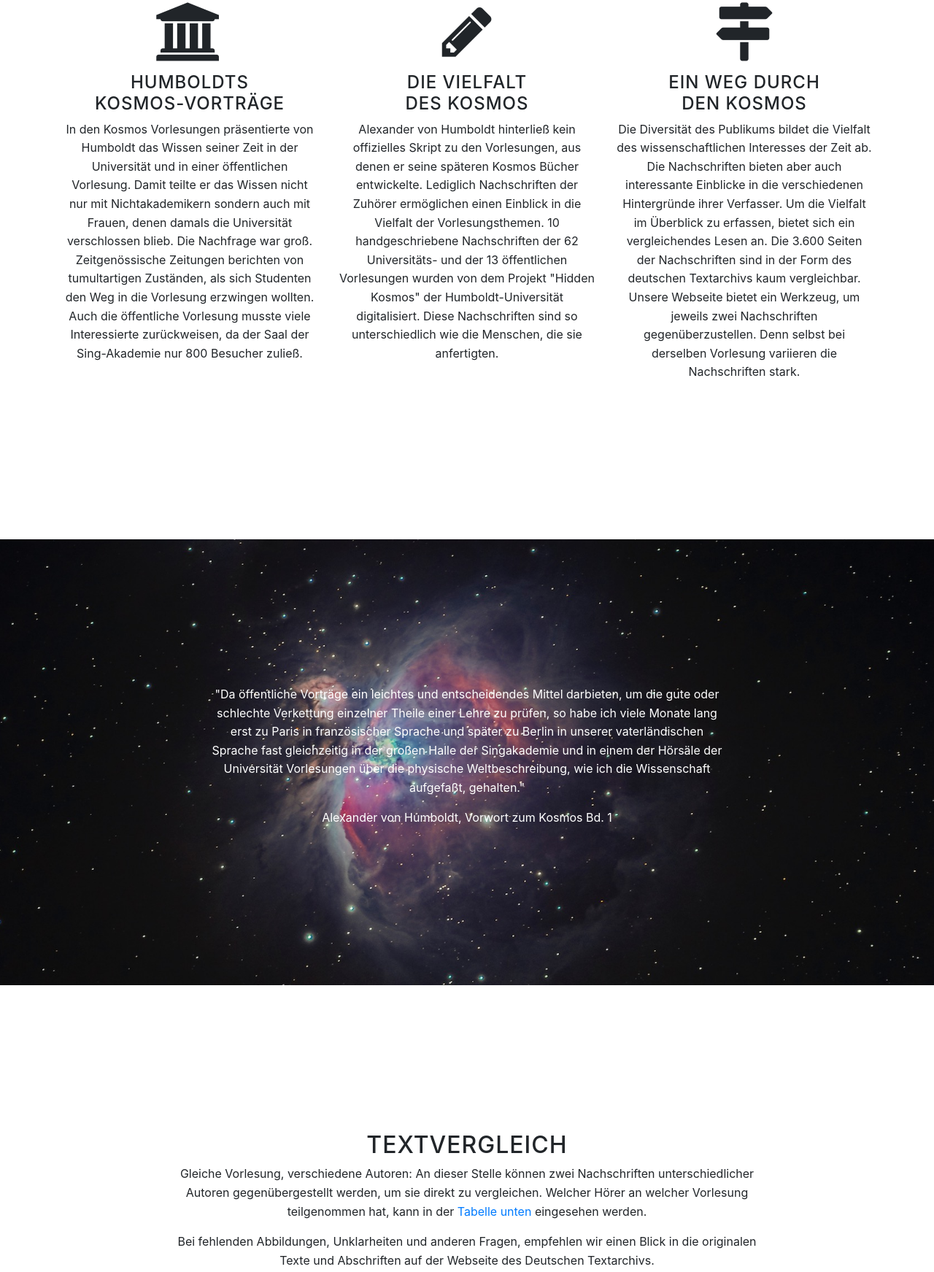
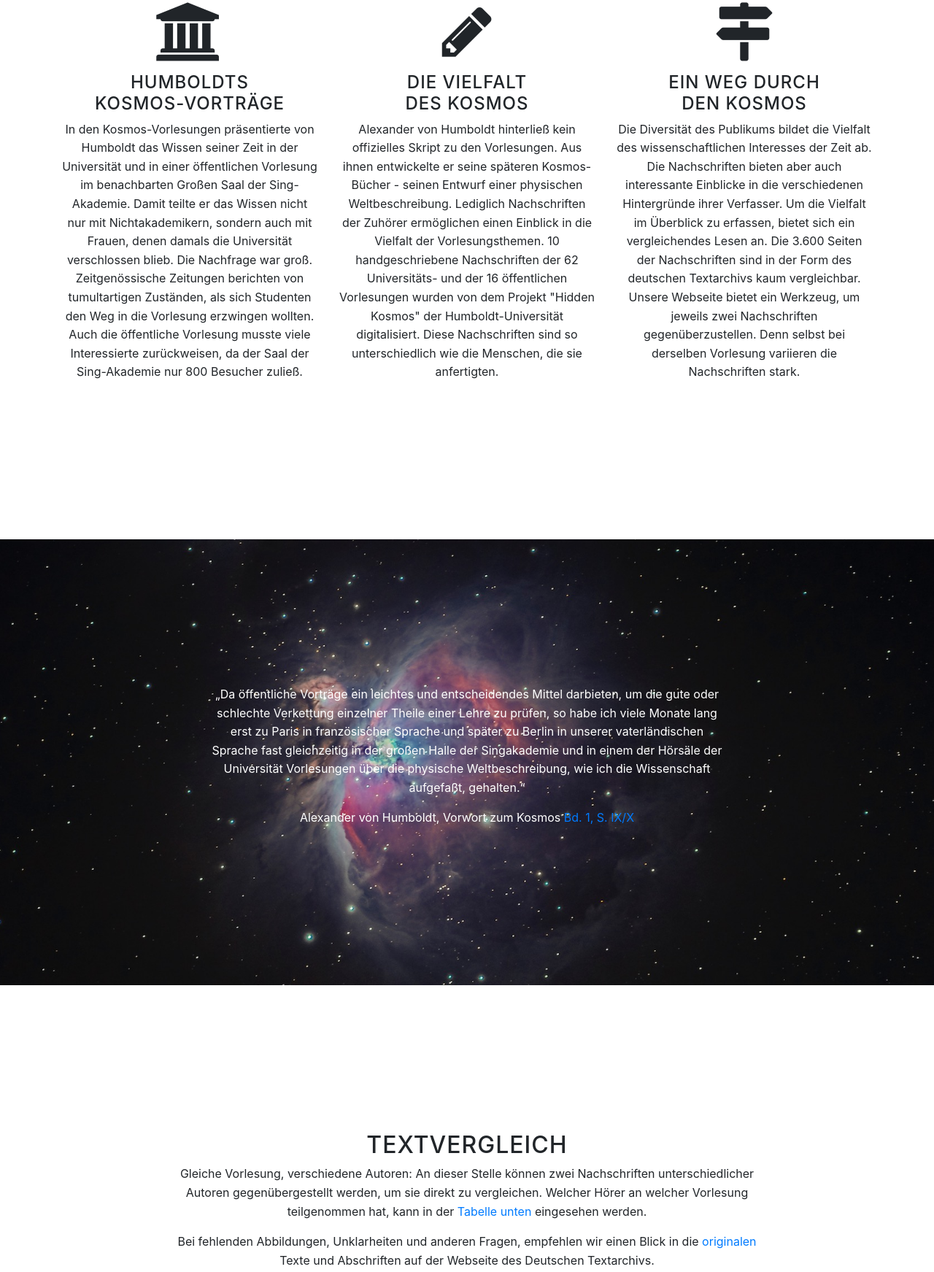
Before and after one commit to calculatinginfinity/ExploringTheHiddenKosmos, a website with bundled scripts: page www/index.html in a window 1280 px wide. Shown: the part 997-2740 px from the top of the page at 73% size. Built offline with nearby package versions, Linux system fonts and the light colour scheme.

Commit message:
footer updates

```diff
--- a/www/index.html
+++ b/www/index.html
@@ -62,7 +62,7 @@
         <div class="container">
           <div class="row">
             <div class="col-lg-8 mx-auto">
-              <h1 class="brand-heading">Exploring the <br>Hidden Kosmos</h1>
+              <h1 class="brand-heading" style="margin-top: 40px">Exploring the <br>Hidden Kosmos</h1>
                 <p class="intro-text">Entdecke Alexander von Humboldts Kosmos-
                 <br>Vorlesungen aus den Jahren 1827/28. </p>
               <a href="#about" class="btn btn-circle js-scroll-trigger">
@@ -86,8 +86,7 @@
                   <!--h4 class="text-bold">62 Vorträge an der Universität, 16 Vorträge an der Sing-Akademie</h4-->
                   <h4 class="text-bold">Humboldts<br> Kosmos-Vorträge</h4>
 
-                  <p>In den Kosmos Vorlesungen präsentierte von Humboldt das Wissen seiner Zeit in der Universität und in einer öffentlichen Vorlesung. Damit teilte er das Wissen nicht nur mit Nichtakademikern sondern auch mit Frauen, denen damals die Universität verschlossen blieb. Die Nachfrage war groß.
-                    Zeitgenössische Zeitungen berichten von tumultartigen Zuständen, als sich Studenten den Weg in die Vorlesung erzwingen wollten. Auch die öffentliche Vorlesung musste viele Interessierte zurückweisen, da der Saal der Sing-Akademie nur 800 Besucher zuließ.
+                  <p>In den Kosmos-Vorlesungen präsentierte von Humboldt das Wissen seiner Zeit in der Universität und in einer öffentlichen Vorlesung im benachbarten Großen Saal der Sing-Akademie. Damit teilte er das Wissen nicht nur mit Nichtakademikern, sondern auch mit Frauen, denen damals die Universität verschlossen blieb. Die Nachfrage war groß. Zeitgenössische Zeitungen berichten von tumultartigen Zuständen, als sich Studenten den Weg in die Vorlesung erzwingen wollten. Auch die öffentliche Vorlesung musste viele Interessierte zurückweisen, da der Saal der Sing-Akademie nur 800 Besucher zuließ.
                   </p>
                 </div>
               </div>
@@ -97,7 +96,7 @@
               <div class="align-center">
                   <p><i class="fa fa-pencil fa-5x mar-bot20"></i></p>
                   <h4 class="text-bold">Die Vielfalt <br>des Kosmos</h4>
-                  <p>Alexander von Humboldt hinterließ kein offizielles Skript zu den Vorlesungen, aus denen er seine späteren Kosmos Bücher entwickelte. Lediglich Nachschriften der Zuhörer ermöglichen einen Einblick in die Vielfalt der Vorlesungsthemen. 10 handgeschriebene Nachschriften der 62 Universitäts- und der 13 öffentlichen Vorlesungen wurden von dem Projekt "Hidden Kosmos" der Humboldt-Universität digitalisiert. Diese Nachschriften sind so unterschiedlich wie die Menschen, die sie anfertigten.
+                  <p>Alexander von Humboldt hinterließ kein offizielles Skript zu den Vorlesungen. Aus ihnen entwickelte er seine späteren Kosmos-Bücher - seinen Entwurf einer physischen Weltbeschreibung. Lediglich Nachschriften der Zuhörer ermöglichen einen Einblick in die Vielfalt der Vorlesungsthemen. 10 handgeschriebene Nachschriften der 62 Universitäts- und der 16 öffentlichen Vorlesungen wurden von dem Projekt "Hidden Kosmos" der Humboldt-Universität digitalisiert. Diese Nachschriften sind so unterschiedlich wie die Menschen, die sie anfertigten.
                   </p>
                 </div>
             </div>
@@ -120,9 +119,11 @@
     <section id="quote1" class="quote1-section content-section text-center">
       <div class="container">
         <div class="col-lg-8 mx-auto">
-          <p>"Da öffentliche Vorträge ein leichtes und entscheidendes Mittel darbieten, um die gute oder schlechte Verkettung einzelner Theile einer Lehre zu prüfen, so habe ich viele Monate lang erst zu Paris in französischer Sprache und später zu Berlin in unserer vaterländischen Sprache fast gleichzeitig in der großen Halle der Singakademie und in einem der Hörsäle der Universität Vorlesungen über die physische Weltbeschreibung, wie ich die Wissenschaft aufgefaßt, gehalten."</p>
+          <p>„Da öffentliche Vorträge ein leichtes und entscheidendes Mittel darbieten, um die gute oder schlechte Verkettung einzelner Theile einer Lehre zu prüfen, so habe ich viele Monate lang erst zu Paris in französischer Sprache und später zu Berlin in unserer vaterländischen Sprache fast gleichzeitig in der großen Halle der Singakademie und in einem der Hörsäle der Universität Vorlesungen über die physische Weltbeschreibung, wie ich die Wissenschaft aufgefaßt, gehalten.“</p>
 
-          <p>Alexander von Humboldt, Vorwort zum Kosmos Bd. 1</p>
+          <p>Alexander von Humboldt, Vorwort zum Kosmos <a href="http://www.deutschestextarchiv.de/humboldt_kosmos01_1845/12" target="_blank">Bd. 1, S. IX/X</a></p>
+
+
 
         </div>
       </div>
@@ -135,8 +136,8 @@
       <div class="col-md-8 mx-auto">
             <div class="section-header">
               <h2 class="section-heading animated" data-animation="bounceInUp">TEXTVERGLEICH</h2>
-              <p>Gleiche Vorlesung, verschiedene Autoren: An dieser Stelle können zwei Nachschriften unterschiedlicher Autoren gegenübergestellt werden, um sie direkt zu vergleichen. Welcher Hörer an welcher Vorlesung teilgenommen hat, kann in der <a href="#section-lectures">Tabelle unten</a> eingesehen werden. </p><p>Bei fehlenden Abbildungen, Unklarheiten und anderen Fragen, empfehlen wir einen Blick in die originalen Texte und Abschriften auf der Webseite des Deutschen Textarchivs.</p>
-          </div>
+              <p>Gleiche Vorlesung, verschiedene Autoren: An dieser Stelle können zwei Nachschriften unterschiedlicher Autoren gegenübergestellt werden, um sie direkt zu vergleichen. Welcher Hörer an welcher Vorlesung teilgenommen hat, kann in der <a href="#section-lectures">Tabelle unten</a> eingesehen werden. </p><p>Bei fehlenden Abbildungen, Unklarheiten und anderen Fragen, empfehlen wir einen Blick in die <a href="http://www.deutschestextarchiv.de/search/metadata?corpus=avhkv" target="_blank">originalen</a> Texte und Abschriften auf der Webseite des Deutschen Textarchivs.</p>
+            </div>
       </div>
 
 
@@ -241,7 +242,7 @@
             <div class="col-md-10 mx-auto">
                 <div class="section-header">
                   <h2 class="section-heading animated" data-animation="bounceInUp">Hörerübersicht</h2>
-                  <p>Übersicht über die einzelnen Mitschriften der Kosmosvorlesungen der unterschiedlichen Autoren. Nicht jeder Autor hat jeweils alle Vorlesungen mitgeschrieben.</p>
+                  <p>Übersicht über die einzelnen Nachschriften der Kosmosvorlesungen der unterschiedlichen Autoren. Nicht jeder Autor hat jeweils alle Vorlesungen mitgeschrieben.</p>
                 </div>
                 <p>
                   <form name="academy">
@@ -281,7 +282,7 @@
       <div class="container">
         <div class="section-header">
                 <p>„Ein Versuch, die Natur lebendig und in ihrer erhabenen Größe zu schildern, in dem wellenartig wiederkehrenden Wechsel physischer Veränderlichkeit das Beharrliche aufzuspüren, wird daher auch in späteren Zeiten nicht ganz unbeachtet bleiben.“</p>
-                <p>Alexander von Humboldt, Vorwort zum Kosmos Bd. 1</p>
+                <p>Alexander von Humboldt, Vorwort zum Kosmos <a href="http://www.deutschestextarchiv.de/humboldt_kosmos01_1845/19" target="_blank">Bd. 1, S. XVI.</a></p>
             </div>
           </div>
       </div>
@@ -319,9 +320,9 @@
 
           <div class="container text-center">
 
-          <p>Mitschriften der Kosmos-Vorlesungen von: <a href="http://www.deutschestextarchiv.de/kosmos/codingdavinci" target="_blank">Deutsches Textarchiv, Berlin-Brandenburgische Akademie der Wissenschaften; Hidden Kosmos — Reconstructing Alexander von Humboldt's »Kosmos-Lectures«, Humboldt-Universität zu Berlin</a>, Lizenz: CC-BY<br></p>
+          <p>Nachschriften der Kosmos-Vorlesungen von: <a href="http://www.deutschestextarchiv.de/kosmos/codingdavinci" target="_blank">Deutsches Textarchiv, Berlin-Brandenburgische Akademie der Wissenschaften; Hidden Kosmos — Reconstructing Alexander von Humboldt's »Kosmos-Lectures«, Humboldt-Universität zu Berlin</a>, Lizenz: CC-BY<br></p>
 
-          <p><a rel="license" href="http://creativecommons.org/licenses/by-nc-sa/4.0/"></a><br />Dieses Projekt entstand im Rahmen von <a href="https://codingdavinci.de/" target="_blank">CodingDaVinci</a>, 2017. Es ist lizenziert unter einer <a rel="license" href="http://creativecommons.org/licenses/by-nc-sa/4.0/">Creative Commons Namensnennung - Nicht-kommerziell - Weitergabe unter gleichen Bedingungen 4.0 International Lizenz</a>.</p>
+          <p></br>Dieses Projekt entstand im Rahmen von <a href="https://codingdavinci.de/" target="_blank">Coding da Vinci</a>, 2017. Es ist lizenziert unter einer <a rel="license" href="http://creativecommons.org/licenses/by-sa/4.0/">Creative Commons Namensnennung - Weitergabe unter gleichen Bedingungen 4.0 International Lizenz</a>.</p>
 
           <p style="margin-bottom: 25px">
             <ul class="list-inline banner-social-buttons">
```
Also changed, not shown: www/fiktiverDialog.html (+3 -6 lines), www/kosmosAktualisierung-en.html (+3 -3 lines), www/kosmosAktualisierung.html (+3 -3 lines), www/tillard-en.html (+2 -3 lines), www/tillard.html (+2 -3 lines).
